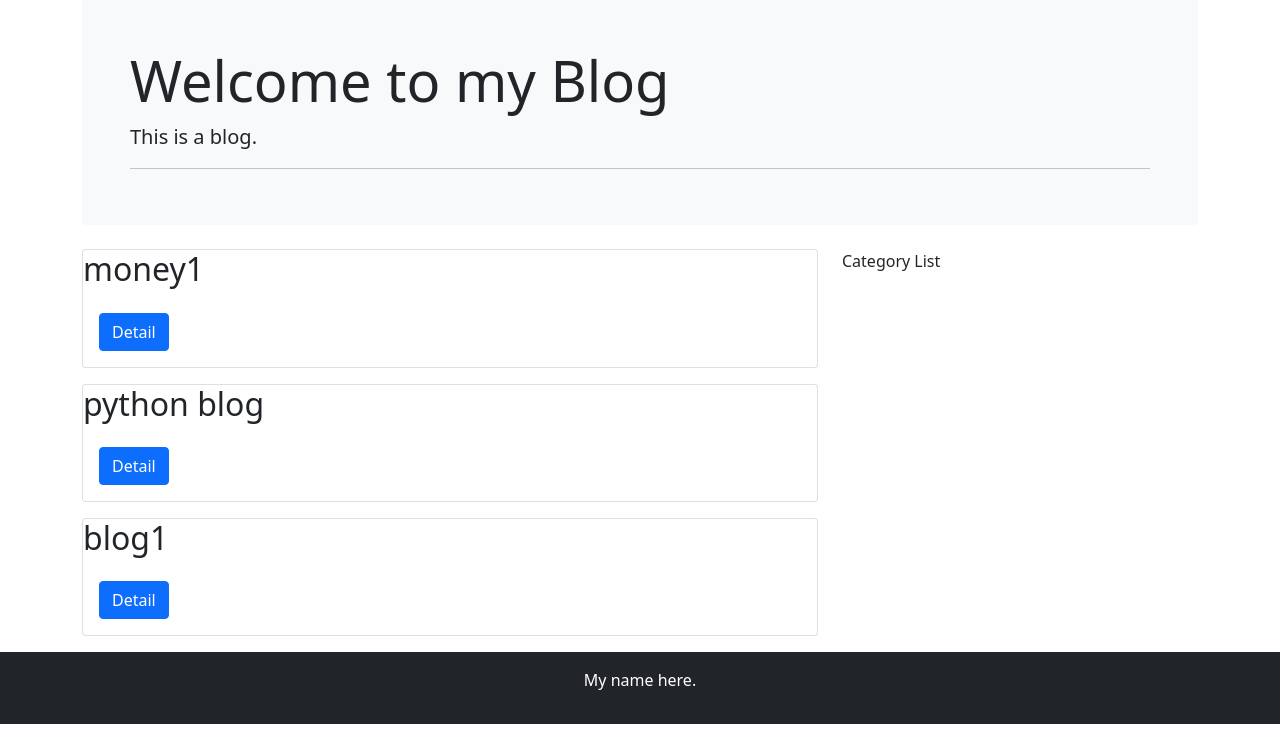
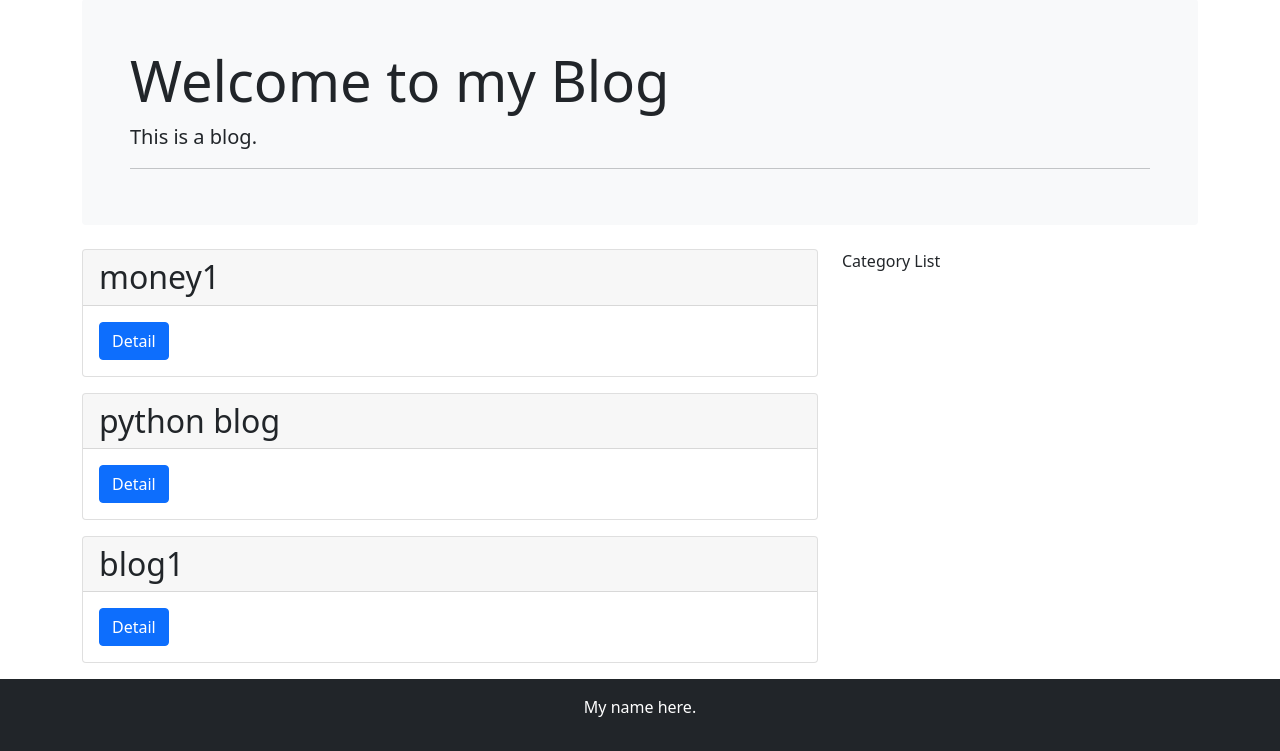
Before and after one commit to liberbell/dj05, a Django app: page / in a window 1280 px wide. Shown: the part 81-832 px from the top of the page. Before the commit the page ends 805 px from the top, so only its background shows below. Run offline with Django 3.2, Linux system fonts and the light colour scheme; data comes from the database, SQL or seed files in the repository.

Commit message:
postlist6

```diff
--- a/first/project3/blog/templates/blog/post_list.html
+++ b/first/project3/blog/templates/blog/post_list.html
@@ -3,7 +3,7 @@
 {% block content %}
     {% for post in post_list %}
         <div class="card mb-3">
-        <h2 class="card-title">{{ post.title }}</h2>
+        <h2 class="card-header">{{ post.title }}</h2>
             <div class="card-body">
                 <a href="#" class="btn btn-primary">Detail</a>
             </div>
```
